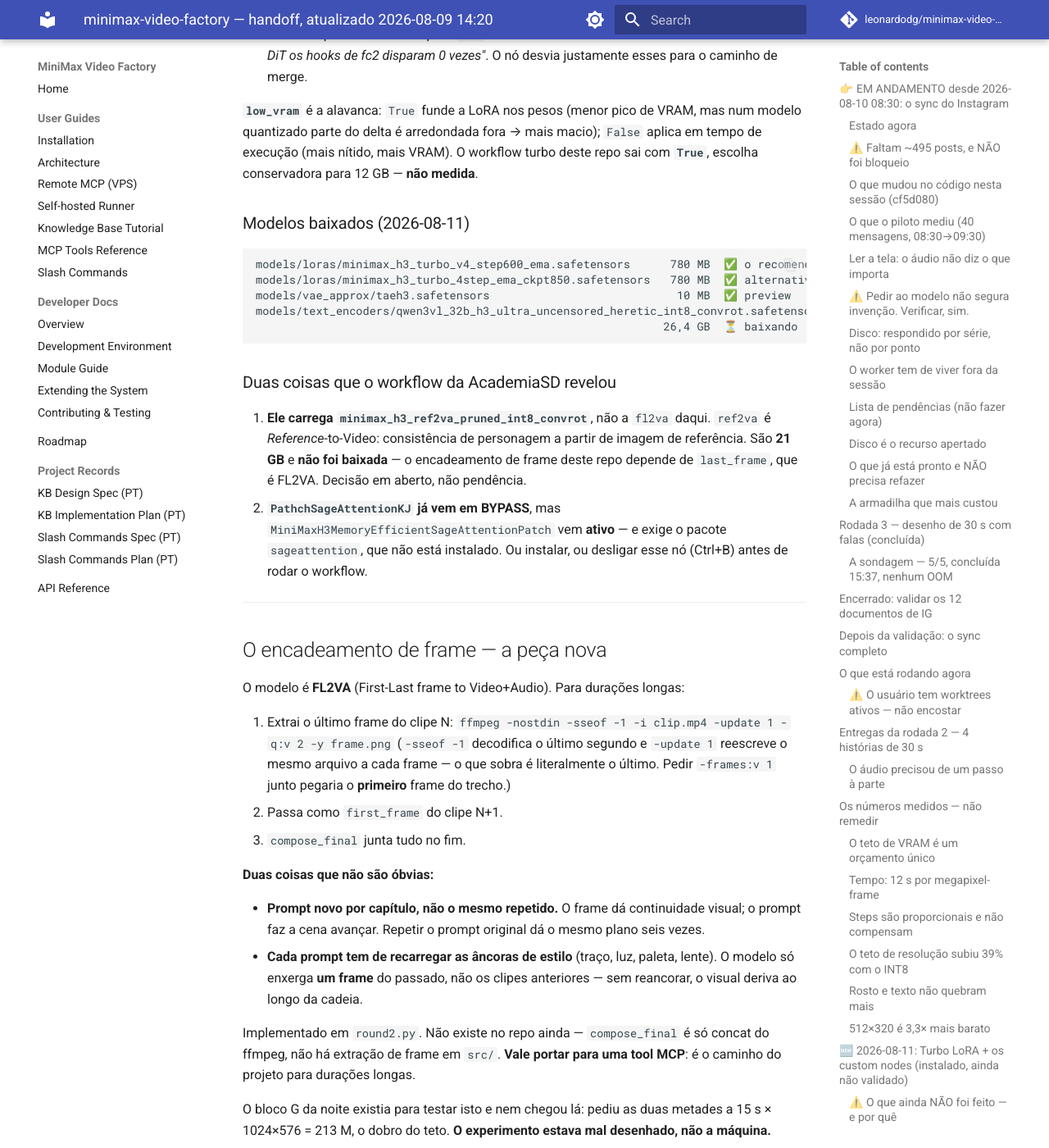
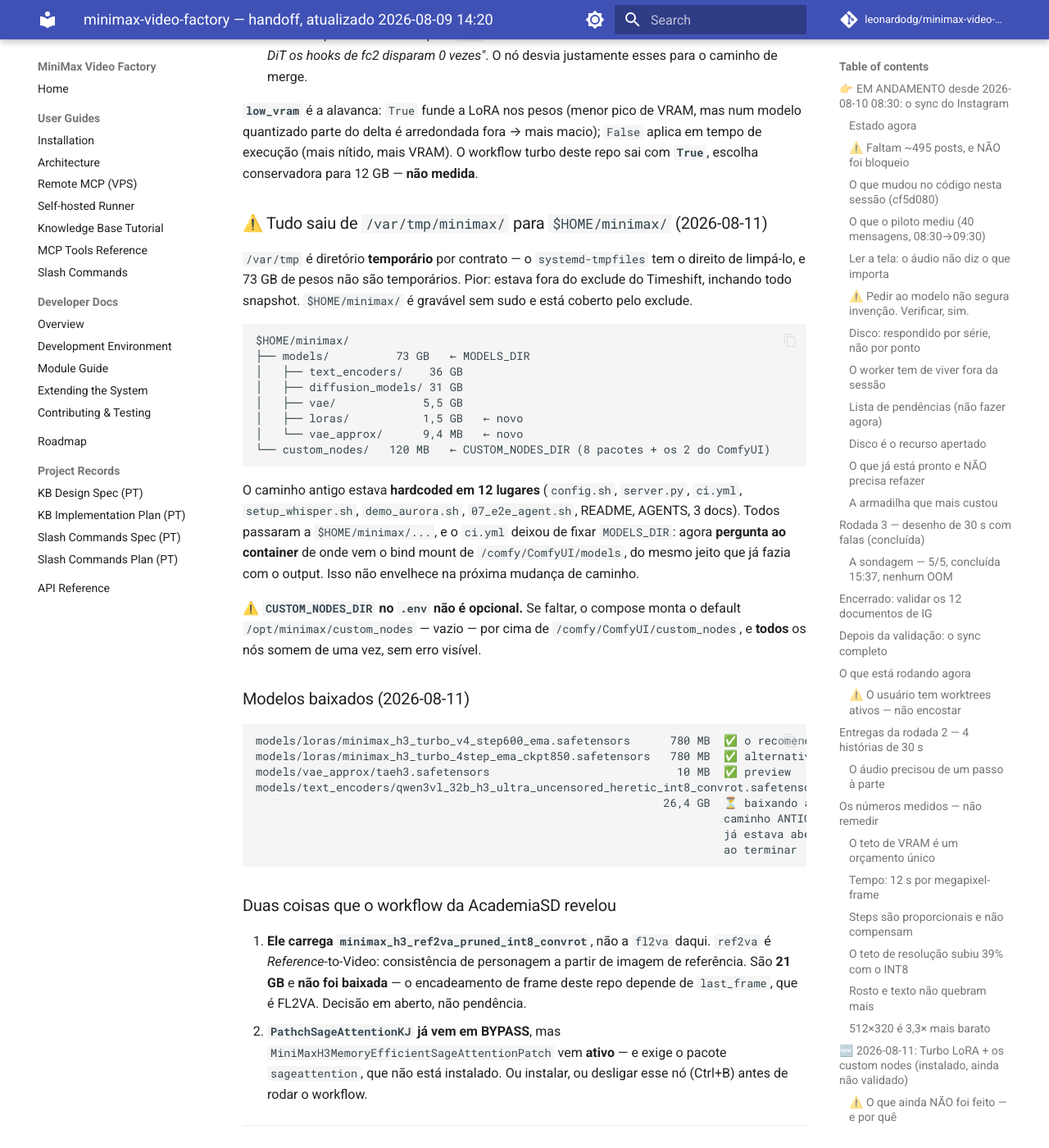
Before and after one commit to leonardodg/minimax-video-factory, an MkDocs documentation site: the page built from docs/HANDOFF.md, in a window 1280 px wide and 1400 px high, scrolled down 14473 px. Shown: the whole window at 82% size. Built offline with MkDocs 1.6.1 and Material for MkDocs 9.7.7, drawn with Linux system fonts in a browser that asks for light colours; comment, search, counter and statistics services are not loaded.

Commit message:
fix(paths): os pesos saem de /var/tmp para $HOME/minimax
/var/tmp e diretorio temporario por contrato -- o systemd-tmpfiles tem o
direito de limpa-lo, e 73 GB de pesos nao sao temporarios. Estava tambem
fora do exclude do Timeshift, inchando todo snapshot.

O caminho antigo estava hardcoded em 12 lugares. O ci.yml deixou de fixar
MODELS_DIR: agora pergunta ao container de onde vem o bind mount de
/comfy/ComfyUI/models, do mesmo jeito que ja fazia com o output -- isso nao
envelhece na proxima mudanca de caminho.

config.sh passou a resolver CUSTOM_NODES_DIR tambem. Sem ela o compose monta
um diretorio vazio por cima de custom_nodes e todos os nos somem sem erro.

Co-Authored-By: Claude Opus 5 <noreply@anthropic.com>

````diff
--- a/docs/HANDOFF.md
+++ b/docs/HANDOFF.md
@@ -573,6 +573,35 @@ mas num modelo quantizado parte do delta é arredondada fora → mais macio);
 `False` aplica em tempo de execução (mais nítido, mais VRAM). O workflow turbo
 deste repo sai com **`True`**, escolha conservadora para 12 GB — **não medida**.
 
+### ⚠️ Tudo saiu de `/var/tmp/minimax/` para `$HOME/minimax/` (2026-08-11)
+
+`/var/tmp` é diretório **temporário** por contrato — o `systemd-tmpfiles` tem o
+direito de limpá-lo, e 73 GB de pesos não são temporários. Pior: estava fora do
+exclude do Timeshift, inchando todo snapshot. `$HOME/minimax/` é gravável sem
+sudo e está coberto pelo exclude.
+
+```
+$HOME/minimax/
+├── models/          73 GB   ← MODELS_DIR
+│   ├── text_encoders/    36 GB
+│   ├── diffusion_models/ 31 GB
+│   ├── vae/             5,5 GB
+│   ├── loras/           1,5 GB   ← novo
+│   └── vae_approx/      9,4 MB   ← novo
+└── custom_nodes/   120 MB   ← CUSTOM_NODES_DIR (8 pacotes + os 2 do ComfyUI)
+```
+
+O caminho antigo estava **hardcoded em 12 lugares** (`config.sh`, `server.py`,
+`ci.yml`, `setup_whisper.sh`, `demo_aurora.sh`, `07_e2e_agent.sh`, README, AGENTS,
+3 docs). Todos passaram a `$HOME/minimax/...`, e o `ci.yml` deixou de fixar
+`MODELS_DIR`: agora **pergunta ao container** de onde vem o bind mount de
+`/comfy/ComfyUI/models`, do mesmo jeito que já fazia com o output. Isso não
+envelhece na próxima mudança de caminho.
+
+⚠️ **`CUSTOM_NODES_DIR` no `.env` não é opcional.** Se faltar, o compose monta o
+default `/opt/minimax/custom_nodes` — vazio — por cima de `/comfy/ComfyUI/custom_nodes`,
+e **todos** os nós somem de uma vez, sem erro visível.
+
 ### Modelos baixados (2026-08-11)
 
 ```
@@ -580,7 +609,10 @@ models/loras/minimax_h3_turbo_v4_step600_ema.safetensors      780 MB  ✅ o reco
 models/loras/minimax_h3_turbo_4step_ema_ckpt850.safetensors   780 MB  ✅ alternativa p/ 4 steps
 models/vae_approx/taeh3.safetensors                            10 MB  ✅ preview
 models/text_encoders/qwen3vl_32b_h3_ultra_uncensored_heretic_int8_convrot.safetensors
-                                                             26,4 GB  ⏳ baixando
+                                                             26,4 GB  ⏳ baixando ainda no
+                                                                      caminho ANTIGO (o curl
+                                                                      já estava aberto); mover
+                                                                      ao terminar
 ```
 
 ### Duas coisas que o workflow da AcademiaSD revelou
````
Also changed, not shown: AGENTS.md (+9 -3 lines), README.md (+2 -1 lines), docs/INSTALLATION.md (+3 -3 lines), docs/MCP_REMOTE.md (+2 -2 lines), docs/SELF_HOSTED_RUNNER.md (+1 -1 lines), 8 other files.
